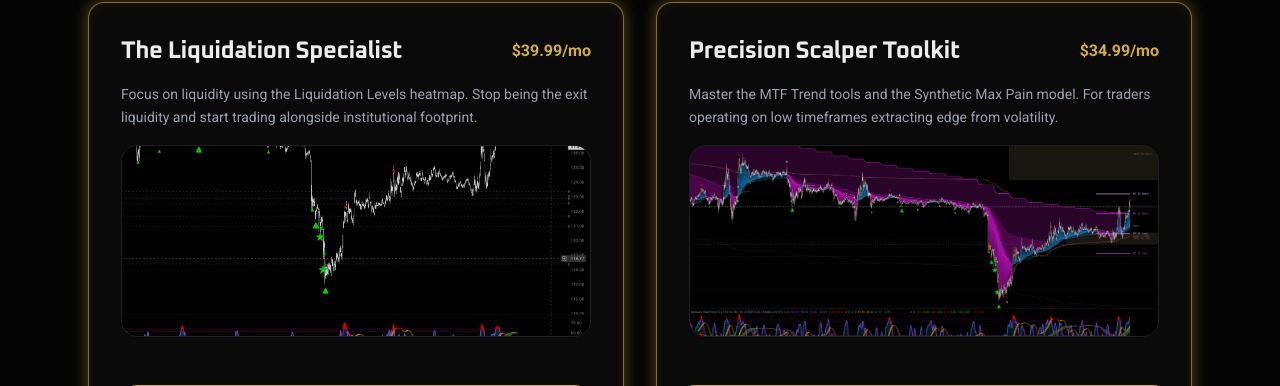
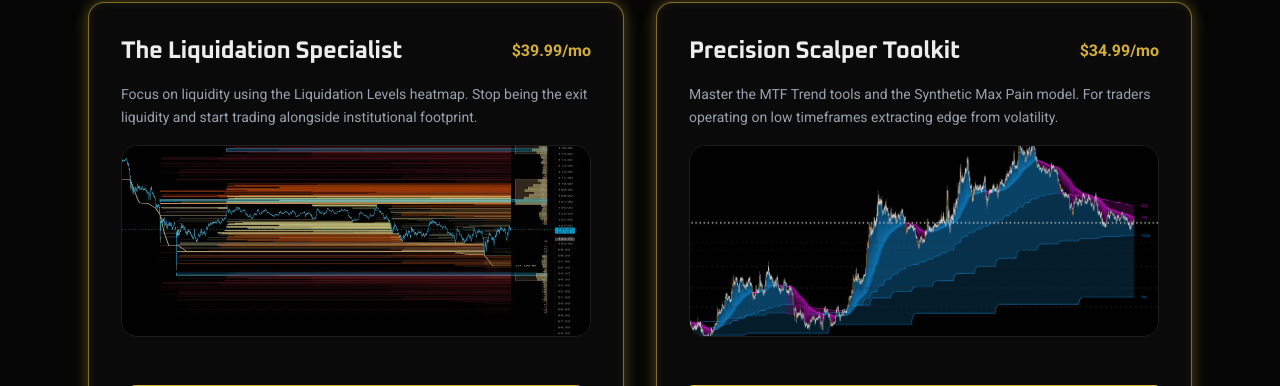
Before and after one commit to lost-sol/solquant, a Next.js app: page / in a window 1280 px wide. Shown: the part 1289-1675 px from the top of the page. Built offline with nearby package versions, Linux system fonts and the light colour scheme; no server answers.

Commit message:
feat: Update homepage image sources for liquidation and scalper sections with new assets.

```diff
--- a/src/app/page.tsx
+++ b/src/app/page.tsx
@@ -75,7 +75,7 @@ export default async function Home() {
                                 Focus on liquidity using the Liquidation Levels heatmap. Stop being the exit liquidity and start trading alongside institutional footprint.
                             </p>
                             <div className="relative w-full h-48 mb-6 rounded-2xl overflow-hidden border border-white/10 opacity-80 hover:opacity-100 transition-opacity">
-                                <Image src="/images/screenshots/screenshot1.png" alt="Liquidation Specialist" fill className="object-cover" />
+                                <Image src="/images/liquidation.jpg" alt="Liquidation Specialist" fill className="object-cover" />
                             </div>
                         </div>
                         <Link
@@ -99,7 +99,7 @@ export default async function Home() {
                                 Master the MTF Trend tools and the Synthetic Max Pain model. For traders operating on low timeframes extracting edge from volatility.
                             </p>
                             <div className="relative w-full h-48 mb-6 rounded-2xl overflow-hidden border border-white/10 opacity-80 hover:opacity-100 transition-opacity">
-                                <Image src="/images/screenshots/screenshot2.png" alt="Precision Scalper" fill className="object-cover" />
+                                <Image src="/images/scalper.jpg" alt="Precision Scalper" fill className="object-cover" />
                             </div>
                         </div>
                         <Link
```
Also changed, not shown: public/images/liquidation.jpg (added), public/images/scalper.jpg (added).
